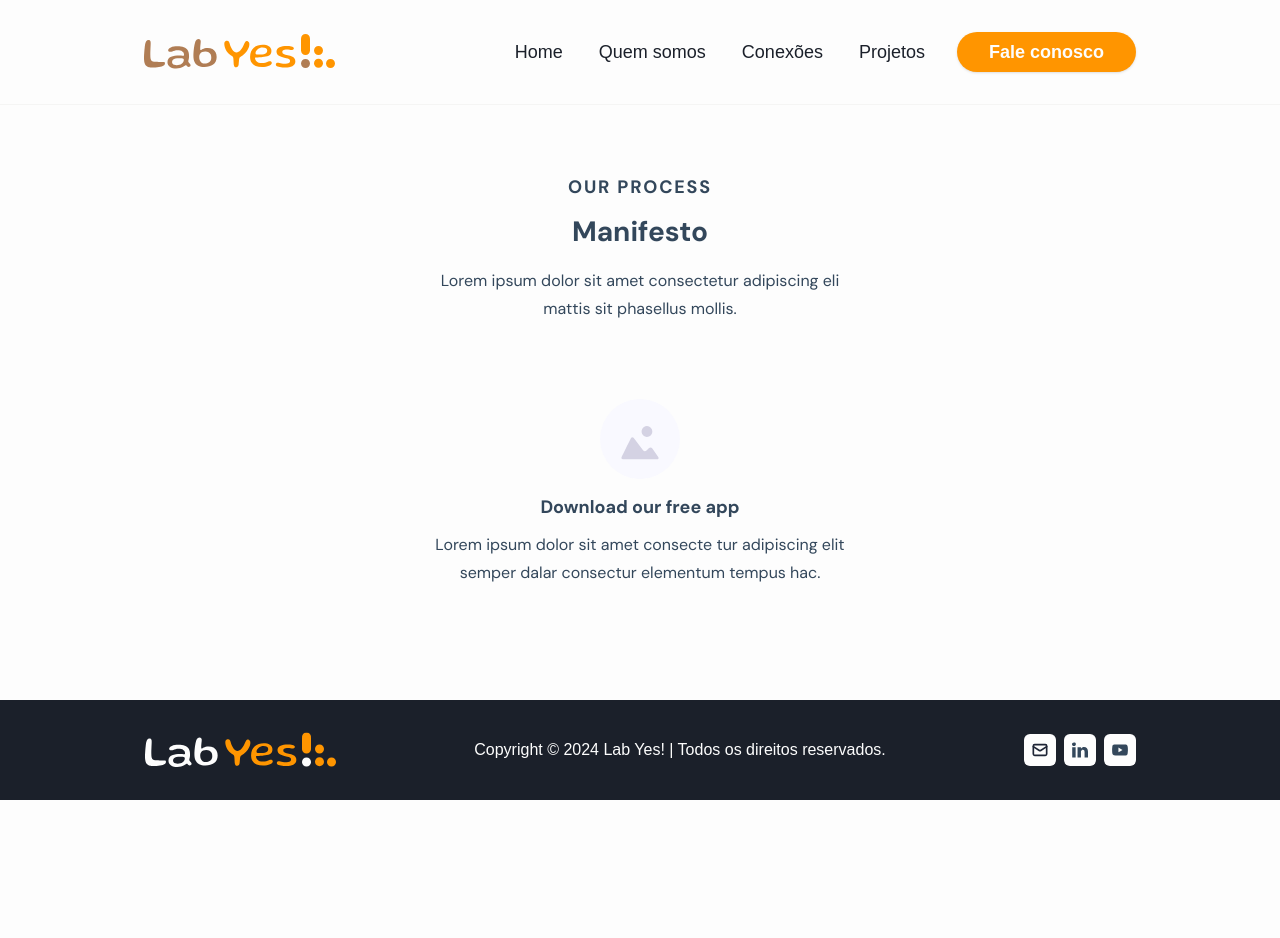
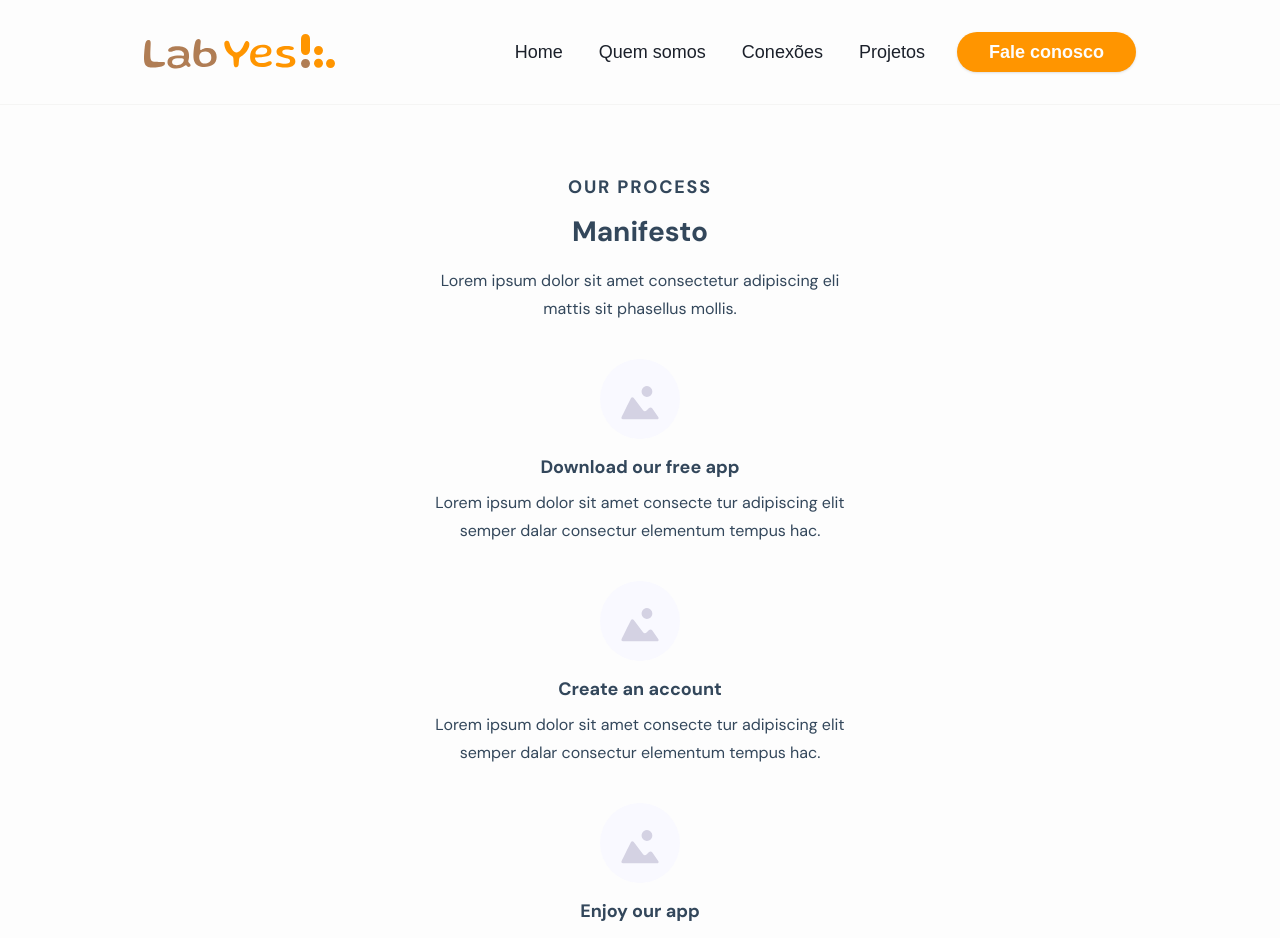
Before and after one commit to labyes24/LABYES-LP, a Next.js app: page /quemsomos in a window 1280 px wide. Shown: the top 938 px of the page. Before the commit the page ends 800 px from the top, so only its background shows below. Built offline with nearby package versions, Linux system fonts and the light colour scheme.

Commit message:
refactor: add about manifest Item to components folder
Refs: 868bd1vmz

```diff
--- /dev/null
+++ b/src/components/about-manifest-item.tsx
@@ -0,0 +1,36 @@
+import Image from 'next/image'
+
+import PlaceholderImage from '@/assets/project_card_placeholder.svg'
+
+interface AboutManifestItemProps {
+    title: string
+    description: string
+    image?: string
+}
+
+export function AboutManifestItem({
+    title,
+    image,
+    description,
+}: AboutManifestItemProps) {
+    const imageUrl = image ?? PlaceholderImage.src
+    return (
+        <>
+            <Image
+                src={imageUrl}
+                priority={true}
+                width={80}
+                height={80}
+                unoptimized
+                alt="Imagem de Placeholder"
+                className="mb-4"
+            />
+            <h3 className="mb-[10px] font-sans text-lg/6 font-bold text-ly-dark-azure-600">
+                {title}
+            </h3>
+            <p className="mb-9 text-pretty font-sans text-base/[28px] font-normal text-ly-dark-azure-600">
+                {description}
+            </p>
+        </>
+    )
+}
--- a/src/components/about-manifest.tsx
+++ b/src/components/about-manifest.tsx
@@ -1,10 +1,8 @@
-import Image from 'next/image'
-
-import PlaceholderImage from '@/assets/project_card_placeholder.svg'
+import { AboutManifestItem } from '@/components/about-manifest-item'
 
 export function AboutManifest() {
     return (
-        <section className="flex w-full flex-col items-center justify-center gap-10 p-4">
+        <section className="mb-16 flex w-full flex-col items-center justify-center gap-9 p-4">
             <div className="mx-auto flex max-w-[430px] flex-col items-center justify-center text-center text-ly-dark-azure-600">
                 <strong className="mb-4 mt-14 flex flex-col text-pretty font-sans text-[18px]/[20px] font-bold uppercase tracking-widest text-ly-dark-azure-600">
                     Our process
@@ -13,28 +11,24 @@ export function AboutManifest() {
                     Manifesto
                 </h2>
 
-                <p className="mb-9 text-pretty font-sans text-base/[28px] font-normal text-ly-dark-azure-600">
+                <p className="text-pretty font-sans text-base/[28px] font-normal text-ly-dark-azure-600">
                     Lorem ipsum dolor sit amet consectetur adipiscing eli mattis
                     sit phasellus mollis.
                 </p>
             </div>
-            <div className="mx-auto flex max-w-[430px] flex-col items-center justify-center text-center text-ly-dark-azure-600">
-                <Image
-                    src={PlaceholderImage}
-                    priority={true}
-                    width={80}
-                    height={80}
-                    unoptimized
-                    alt="Imagem de Placeholder"
-                    className="mb-4"
+            <div className="mx-auto mb-6 flex max-w-[430px] flex-col items-center justify-center text-center text-ly-dark-azure-600">
+                <AboutManifestItem
+                    title="Download our free app"
+                    description="Lorem ipsum dolor sit amet consecte tur adipiscing elit semper dalar consectur elementum tempus hac."
                 />
-                <h3 className="mb-3 font-sans text-lg/6 font-bold text-ly-dark-azure-600">
-                    Download our free app
-                </h3>
-                <p className="mb-9 text-pretty font-sans text-base/[28px] font-normal text-ly-dark-azure-600">
-                    Lorem ipsum dolor sit amet consecte tur adipiscing elit
-                    semper dalar consectur elementum tempus hac.
-                </p>
+                <AboutManifestItem
+                    title="Create an account"
+                    description="Lorem ipsum dolor sit amet consecte tur adipiscing elit semper dalar consectur elementum tempus hac."
+                />
+                <AboutManifestItem
+                    title="Enjoy our app"
+                    description="Lorem ipsum dolor sit amet consecte tur adipiscing elit semper dalar consectur elementum tempus hac."
+                />
             </div>
         </section>
     )
```
